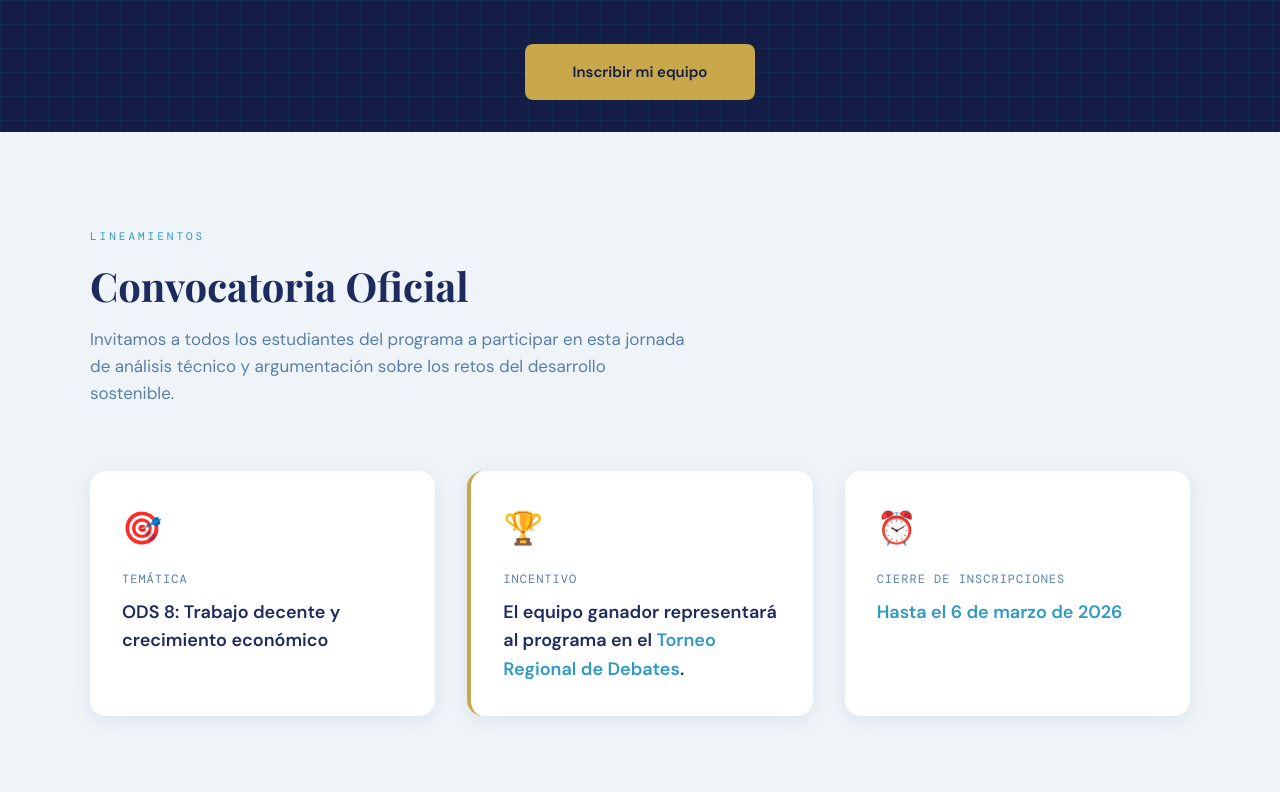
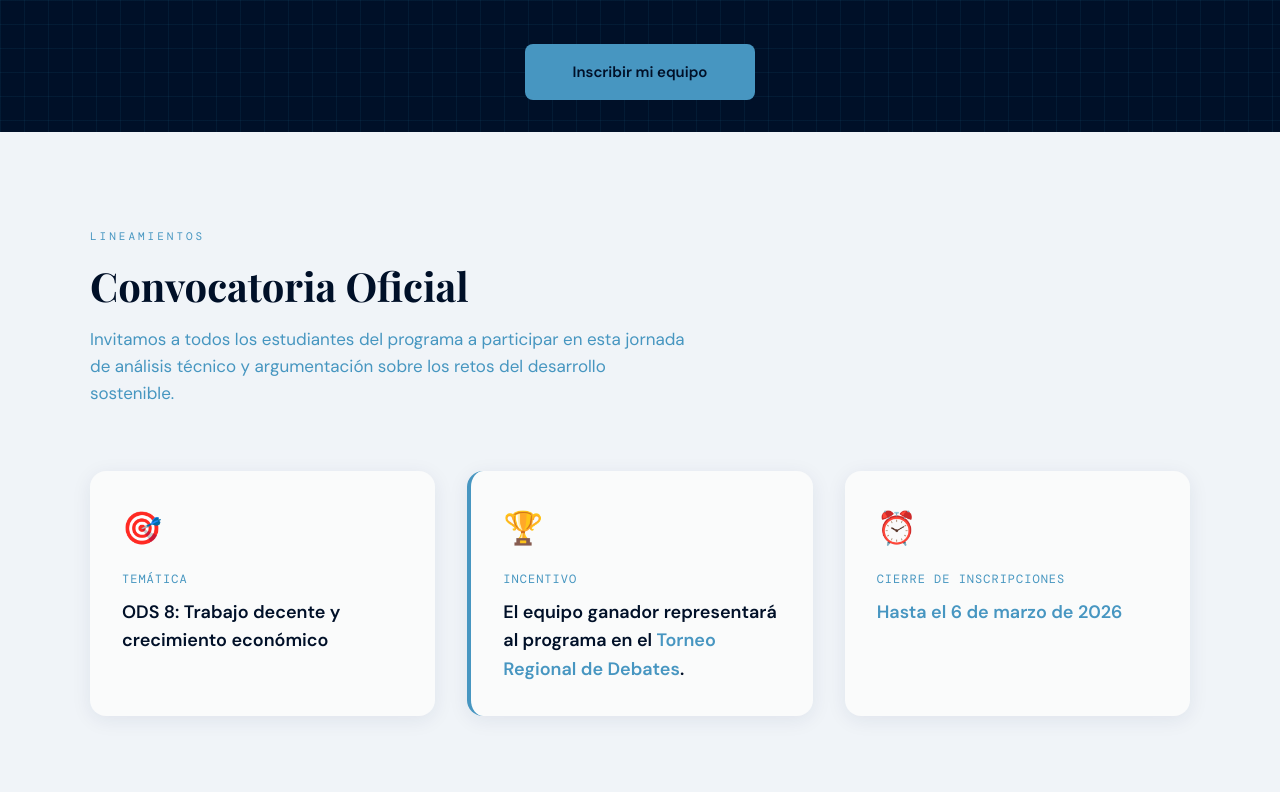
Before and after one commit to LL62373/DEBATES-2026, a plain HTML site: page index.html in a window 1280 px wide. Shown: the part 696-1488 px from the top of the page. Drawn offline with nearby package versions, Linux system fonts and the light colour scheme.

Commit message:
Add files via upload

```diff
--- a/index.html
+++ b/index.html
@@ -8,14 +8,14 @@
 <style>
   /* 01 · Definición de la Paleta de Colores Oficial del CES */
   :root {
-    --navy: #1E2B5E;       /* Azul Institución: Principal */
-    --navy-dark: #131D45;  /* Azul Profundo: Fondos oscuros */
-    --cyan: #2E9AC4;       /* Cian Análisis: Acento y CTAs */
-    --cyan-pale: #A8DDEF;  /* Niebla Cian: Fondos suaves */
-    --steel: #5B7FA8;      /* Acero: Texto secundario */
-    --white: #FFFFFF;
-    --cloud: #EEF4F8;      /* Neblina: Fondos alternos */
-    --gold: #C8A84B;       /* Dorado Distinción: Énfasis especial */
+    --navy: #001028;       /* Azul Institución: Principal */
+    --navy-dark: #001028;  /* Azul Profundo: Fondos oscuros */
+    --cyan: #4796C1;       /* Cian Análisis: Acento y CTAs */
+    --cyan-pale: #A0A3B1;  /* Niebla Cian: Fondos suaves */
+    --steel: #4696C0;      /* Acero: Texto secundario */
+    --white: #FAFBFB;
+    --cloud: #F0F4F8;      /* Neblina: Fondos alternos */
+    --gold: #4796C1;       /* Dorado Distinción: Énfasis especial */
 
     /* 04 · Escala de Espaciado (múltiplos de 4px) */
     --space-xs: 4px;
@@ -145,7 +145,7 @@
     transition: transform var(--ease-standard), background-color var(--ease-standard);
   }
   .btn-gold:hover {
-    background-color: #D9BE6B; /* Variación suave del dorado */
+    background-color: #5AAAD4; /* Variación suave del dorado */
     transform: translateY(-2px);
   }
 
```
